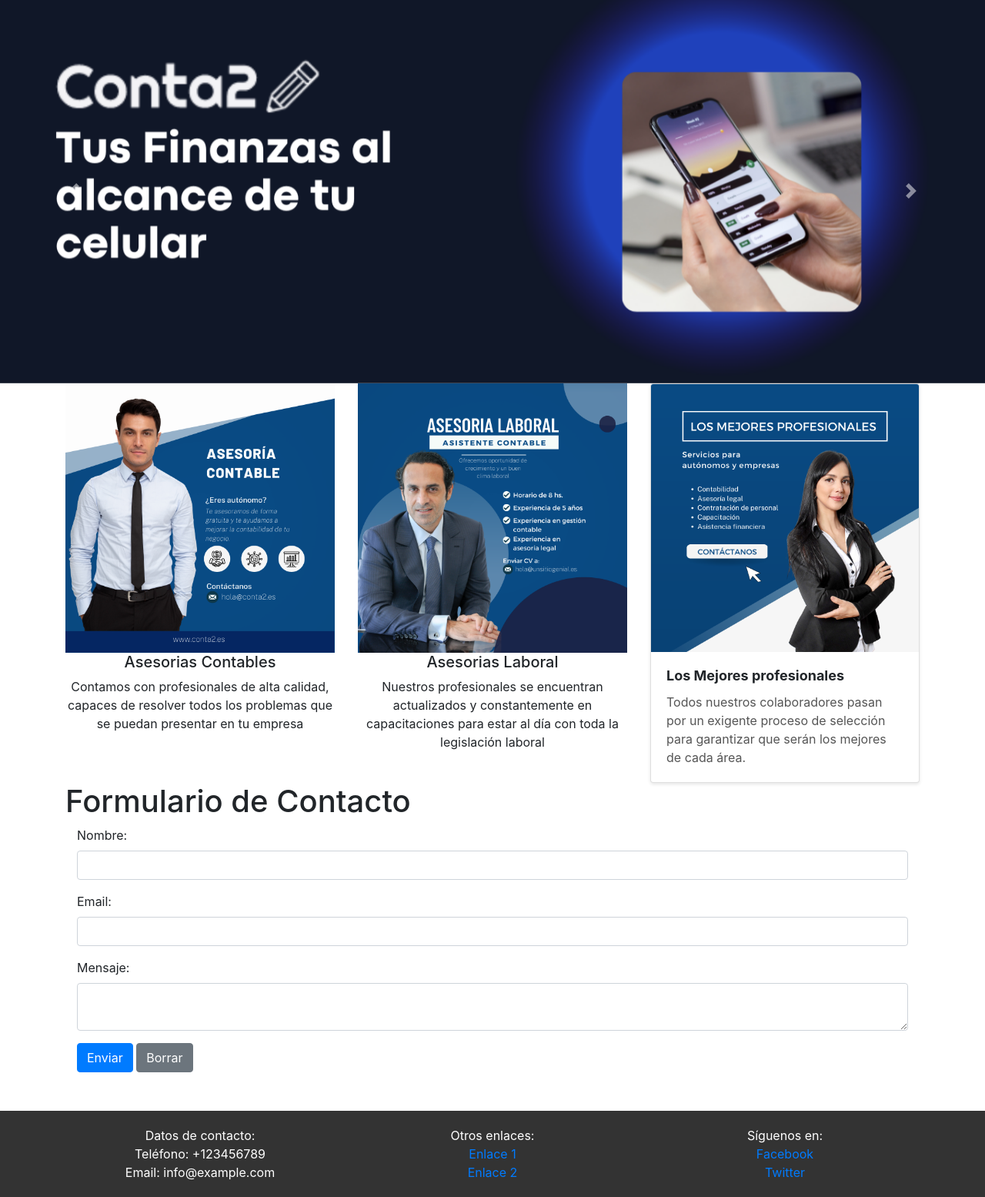
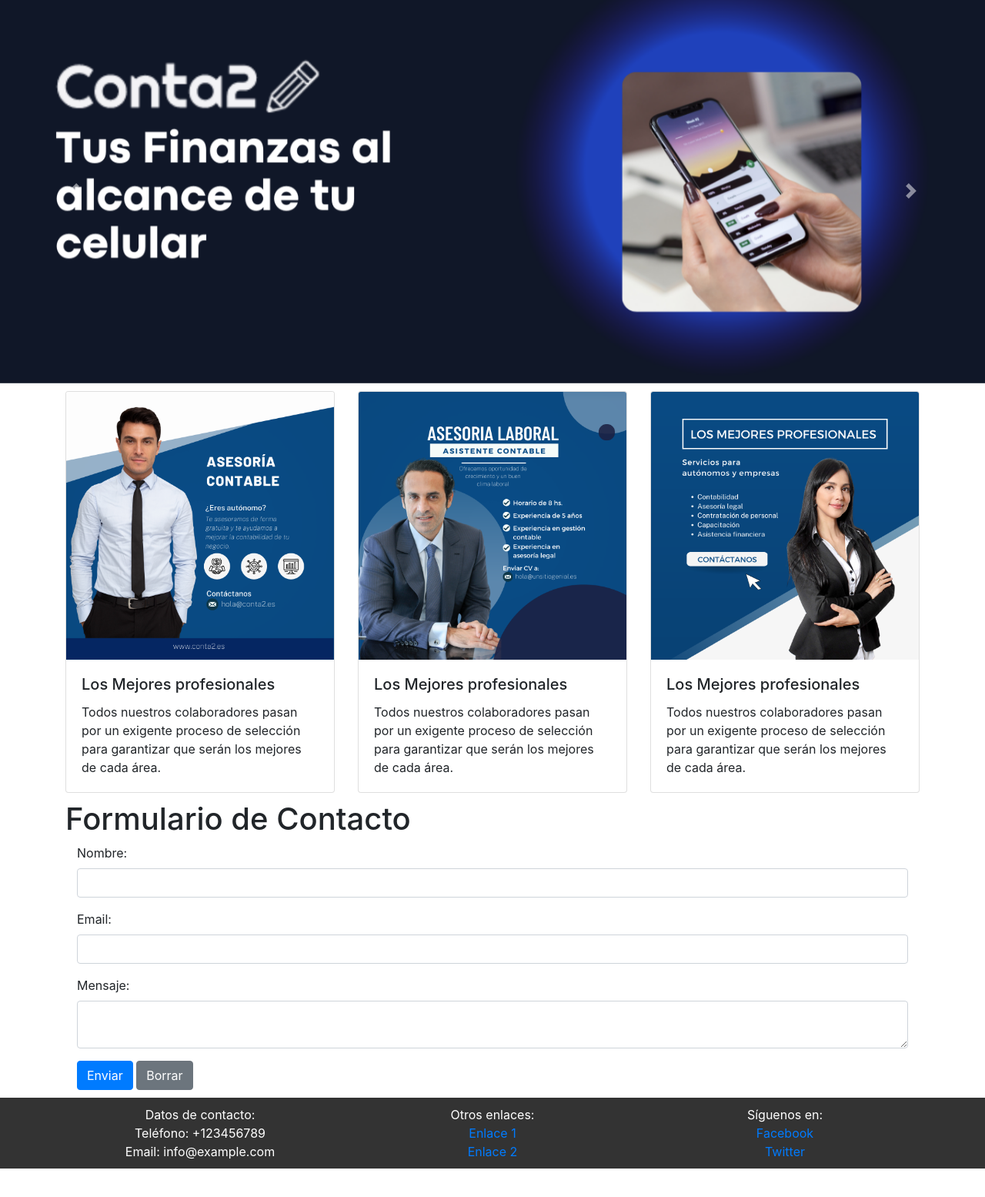
Before and after one commit to xKakashixpy/paginaweb2, a Django app: page / in a window 1280 px wide. Shown: the part 109-1664 px from the top of the page at 77% size. After the commit the page ends 1627 px from the top, so only its background shows below. Run offline with Django 4.2, Linux system fonts and the light colour scheme; some libraries are stand-ins or nearby versions.

Commit message:
Relizando los cambios basicos para dejar funcionando JS y CSS

```diff
--- a/Paginaweb2/core/static/core/css/estilo.css
+++ b/Paginaweb2/core/static/core/css/estilo.css
@@ -1,55 +1,22 @@
+/* formato para el pie de pagina */
 
-  .footer {
+.highlighted {
+  border: 2px solid red;
+  box-shadow: 0 0 5px rgba(255, 0, 0, 0.5);
+}
+
+.footer {
     background-color: #333333;
     color: #ffffff;
-    padding: 20px;
+    padding: 10px;
     text-align: center;
-    margin-top: 50px;
+    margin-top: 10px;
 }
 
 .footer p {
     margin: 0;
 }
-
-
-/* Estilo de la tarjeta */
-.card {
-    border-radius: 10px;
-    box-shadow: 0 2px 4px rgba(0, 0, 0, 0.1);
-    transition: transform 0.3s, box-shadow 0.3s;
-  }
-
-  .card:hover {
-    transform: translateY(-5px);
-    box-shadow: 0 4px 8px rgba(0, 0, 0, 0.2);
-  }
-
-  /* Estilo de la imagen */
-  .card-img-top {
-    border-top-left-radius: 10px;
-    border-top-right-radius: 10px;
-  }
-
-  /* Estilo del contenido de la tarjeta */
-  .card-body {
-    padding: 20px;
-  }
-
-  /* Estilo del título */
-  .card-title {
-    font-size: 18px;
-    font-weight: bold;
-  }
-
-  /* Estilo del texto */
-  .card-text {
-    color: #555;
-  }
-
-  .highlight-image {
-    transition: filter 0.3s;
-  }
-
-  .highlight-image:hover {
-    filter: brightness(110%);
-  }
+/* separador que utilizo para dar separacion entre seccion*/
+.altura{
+  padding: 10px 0;
+}
--- a/Paginaweb2/core/templates/core/home.html
+++ b/Paginaweb2/core/templates/core/home.html
@@ -1,4 +1,3 @@
-
 <!DOCTYPE html>
 <html>
 <head>
@@ -9,8 +8,9 @@
     <script src="{% static 'core/js/acciones.js' %}"></script>
     <script src="https://code.jquery.com/jquery-3.6.0.min.js"></script>
     <script src="https://cdn.jsdelivr.net/npm/bootstrap@5.0.0-beta3/dist/js/bootstrap.bundle.min.js"></script>
+    <script src="{% static 'core/js/acciones.js' %}"></script>
+</head>
 
-</head>
     <body>
 
         <!-- Barra navegadora -->
@@ -78,21 +78,29 @@
       <section class="altura">
         <div class="container">
           <div class="row">
-                <div class="col-12 col-sm-4 text-center">
-                  <img class="img-fluid highlight-image" src="{% static 'core/img/servicios/banner1.png' %}" alt="Banner01">
-                  <h5>Asesorias Contables</h5>
-                  <p>Contamos con profesionales de alta calidad, capaces de resolver todos los problemas que se puedan presentar en tu empresa</p>
+            <div class="col-12 col-sm-4">
+              <div class="card">
+                <img src="{% static 'core/img/servicios/banner1.png' %}" class="card-img-top img-format highlight-image" alt="Banner01">
+                <div class="card-body">
+                  <h5 class="card-title">Los Mejores profesionales</h5>
+                  <p class="card-text">Todos nuestros colaboradores pasan por un exigente proceso de selección para garantizar que serán los mejores de cada área.</p>
+                </div>
+              </div>
             </div>
 
-                <div class="col-12 col-sm-4 text-center">
-                  <img class="img-fluid highlight-image" src="{% static 'core/img/servicios/banner2.png' %}" alt="Banner02">
-                  <h5>Asesorias Laboral</h5>
-                  <p>Nuestros profesionales se encuentran actualizados y constantemente en capacitaciones para estar al día con toda la legislación laboral</p>
+            <div class="col-12 col-sm-4">
+              <div class="card">
+                <img src="{% static 'core/img/servicios/banner2.png' %}" class="card-img-top img-format highlight-image" alt="Banner02">
+                <div class="card-body">
+                  <h5 class="card-title">Los Mejores profesionales</h5>
+                  <p class="card-text">Todos nuestros colaboradores pasan por un exigente proceso de selección para garantizar que serán los mejores de cada área.</p>
+                </div>
+              </div>
             </div>
 
-                <div class=" col-12 col-sm-4">
+            <div class="col-12 col-sm-4">
               <div class="card">
-                    <img src="{% static 'core/img/servicios/banner3.png' %}" class="card-img-top" alt="Banner03">
+                <img src="{% static 'core/img/servicios/banner3.png' %}" class="card-img-top img-format highlight-image" alt="Banner03">
                 <div class="card-body">
                   <h5 class="card-title">Los Mejores profesionales</h5>
                   <p class="card-text">Todos nuestros colaboradores pasan por un exigente proceso de selección para garantizar que serán los mejores de cada área.</p>
@@ -102,6 +110,7 @@
           </div>
         </div>
       </section>
+
 
     </main>
 
@@ -160,5 +169,7 @@
     </footer>
 
     <script src="https://stackpath.bootstrapcdn.com/bootstrap/4.5.2/js/bootstrap.min.js"></script>
+
+
   </body>
 </html>
```
Lines whose indentation alone changed are shown as unchanged.
